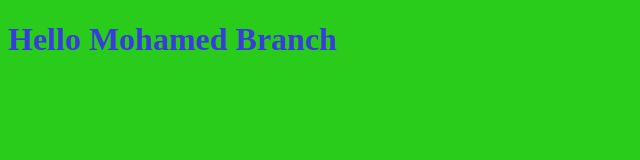
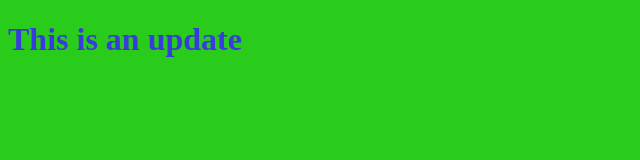
Before and after one commit to MohamedElG3hary/myproject, a plain HTML site: page index.html in a window 1280 px wide. Shown: the whole page, without its empty margins (0-640 px from the left). Drawn offline with Linux system fonts and the light colour scheme.

Commit message:
edit html file

```diff
--- a/index.html
+++ b/index.html
@@ -8,7 +8,7 @@
 </head>
 <body>
 
-    <h1>Hello Mohamed Branch</h1>
+    <h1>This is an update</h1>
 
 
     <script src="app.js"></script>
```
